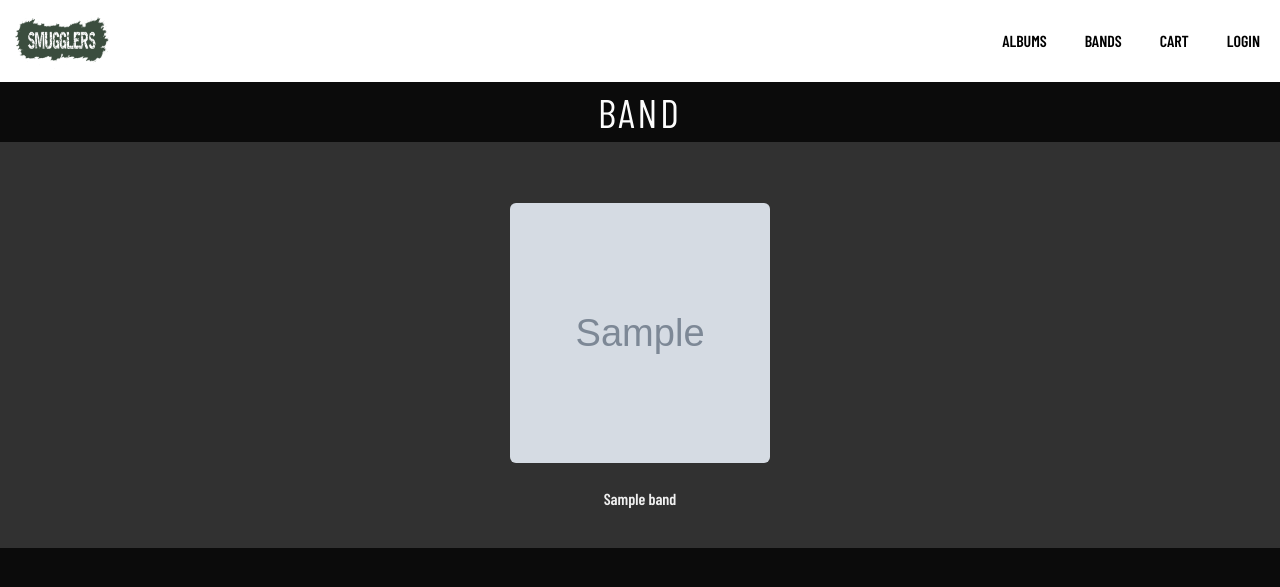
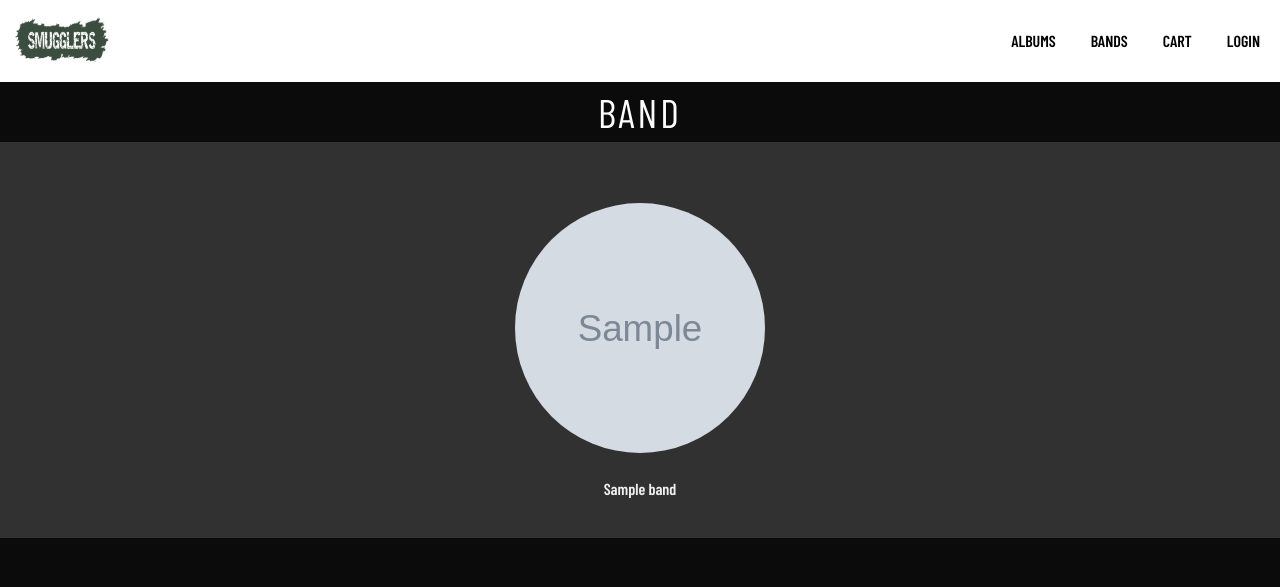
Before and after one commit to sudo-JACT/DB_PROJECT, a PHP site: page /php/artists.php in a window 1280 px wide. Shown: the top 587 px of the page. Run offline with PHP 8.4, Linux system fonts and the light colour scheme; tables that the repository leaves empty hold one stand-in row (values such as "Sample post"); grey boxes marked "Sample" are stand-in pictures; some web fonts are replaced.

Commit message:
Style of artists

```diff
--- a/css/style.css
+++ b/css/style.css
@@ -59,8 +59,8 @@ body {
     font-weight: 200;
     font-size: 20px;
     font-style: normal;
-    letter-spacing: 0px;
-    line-height: 0.5;
+    letter-spacing: 3px;
+    line-height: 1.1;
 
     width: 260px;
     margin: 10px auto 0;
@@ -107,7 +107,7 @@ body {
     color: #000000 !important;
     font-family: "Barlow Condensed", sans-serif;
     font-weight: 600;
-    margin-left: 22px;
+    margin-left: 19px;
     align-self: center;
 }
 
@@ -194,7 +194,7 @@ body {
 /* gestione immagini singole album ovunque*/
 .card-img-top {
 
-    border-radius: 0px !important;
+    border-radius: 3px !important;
 
     width: clamp(220px, 25vw, 280px);
     aspect-ratio: 1 / 1;
@@ -252,14 +252,21 @@ body {
 }
 
 
-/*
+/* grandezza default immagini*/
 .foto img {
 
     width: 250px;
     height: 250px;
     object-fit: cover;
 
-}*/
+}
+
+/* immagini tonde band*/
+.foto_band {
+
+    border-radius: 135px;
+
+}
 
 
 /* gestione menù sandwitch */
@@ -294,11 +301,6 @@ body {
 
     }
 
-    .card {
-
-        margin: 15px !important;
-
-    }
 }
 
 /*@media (max-width: 480px) {
--- a/php/artists.php
+++ b/php/artists.php
@@ -52,7 +52,7 @@
 
                         echo "<div class='album foto'>";
                         echo "<figure class='figure border-neon'>";
-                        echo "<img src='".$row['image_path']."' class='figure-img img-fluid rounded' alt=".$row['name'].">";
+                        echo "<img src='".$row['image_path']."' class='figure-img foto_band' alt=".$row['name'].">";
                         echo "</br></br>";
                         echo "<figcaption class='figure-caption text-center text-neon-w'>".$row['name']."</figcaption>";
                         echo "</figure>";
```
